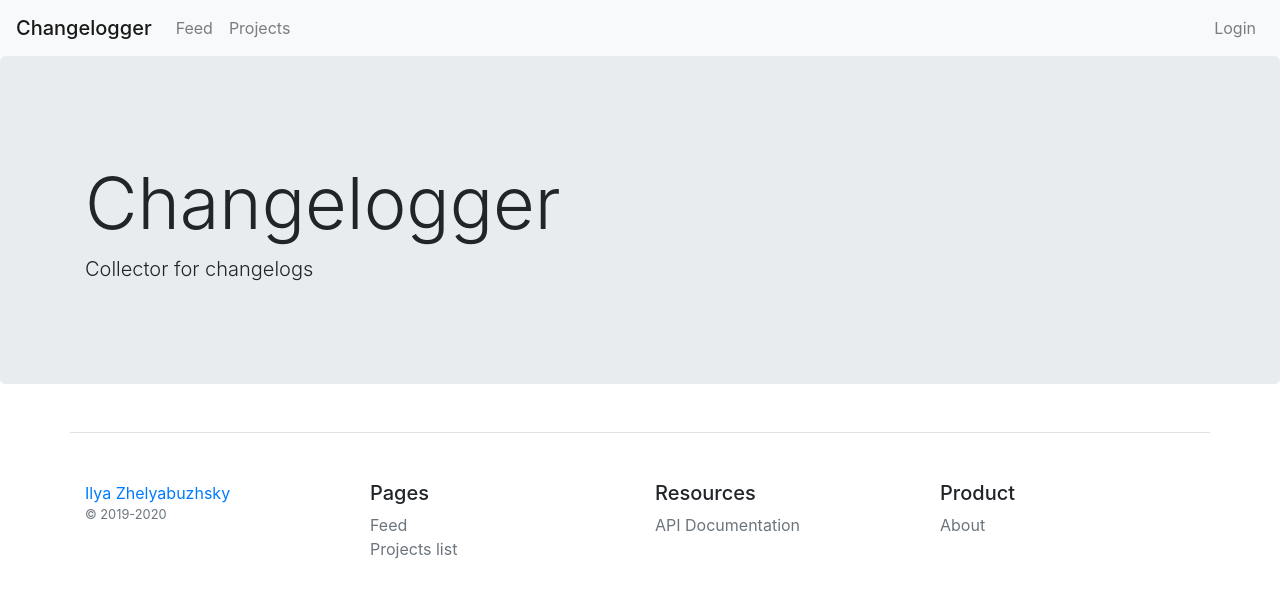
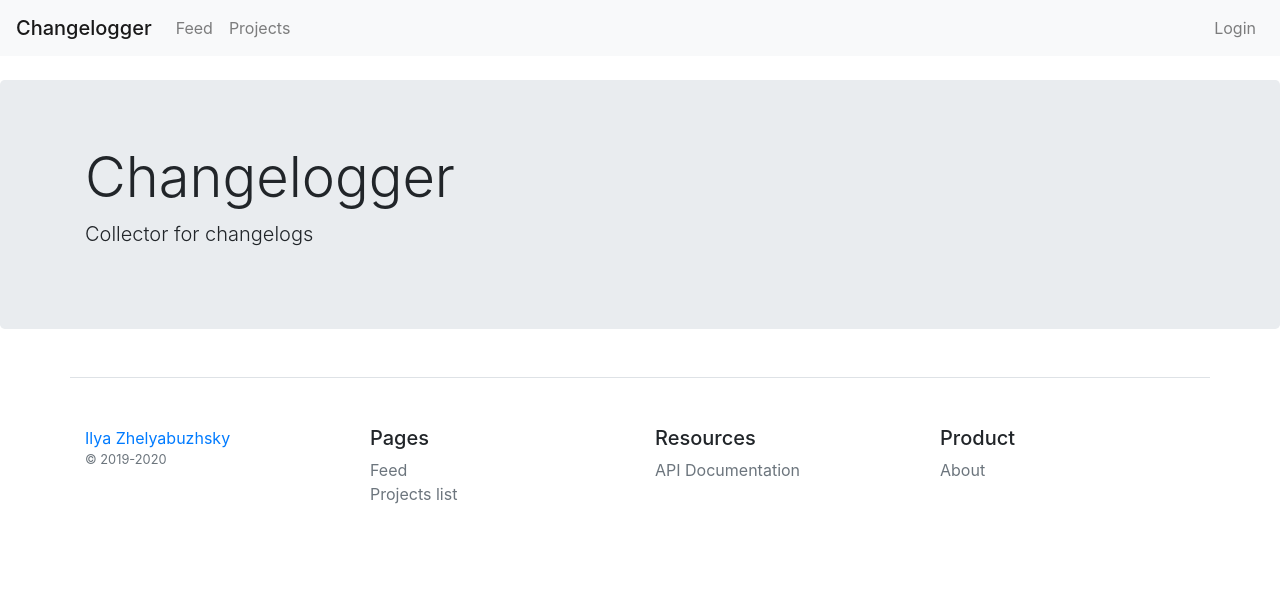
Before and after one commit to zhelyabuzhsky/changelogger, a Django app: page / in a window 1280 px wide. Shown: the top 598 px of the page. Run offline with Django 3.2, Linux system fonts and the light colour scheme; some libraries are stand-ins or nearby versions.

Commit message:
Fixed style of navbar and containers

```diff
--- a/changelogs/static/changelogs/style.css
+++ b/changelogs/static/changelogs/style.css
@@ -1,3 +1,3 @@
-.container {
-    padding: 40px 15px 20px;
+body {
+    padding-top: 5rem;
 }
--- a/changelogs/templates/changelogs/_navbar.html
+++ b/changelogs/templates/changelogs/_navbar.html
@@ -1,4 +1,4 @@
-<nav class="navbar navbar-expand-lg navbar-light bg-light">
+<nav class="navbar navbar-expand-lg navbar-light bg-light fixed-top">
     <a class="navbar-brand mb-0 h1" href="{% url 'changelogs:index' %}">Changelogger</a>
     <button class="navbar-toggler" type="button" data-toggle="collapse" data-target="#navbarSupportedContent"
             aria-controls="navbarSupportedContent" aria-expanded="false" aria-label="Toggle navigation">
--- a/changelogs/templates/changelogs/index.html
+++ b/changelogs/templates/changelogs/index.html
@@ -3,7 +3,7 @@
 {% block content %}
     <div class="jumbotron">
         <div class="container">
-            <h1 class="display-3">Changelogger</h1>
+            <h1 class="display-4">Changelogger</h1>
             <p class="lead">Collector for changelogs</p>
         </div>
     </div>
```
